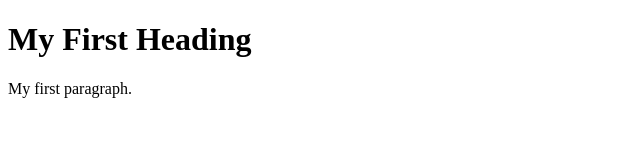
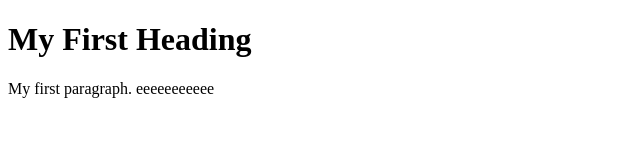
Before and after one commit to vinoygithub/gitintro, a plain HTML site: page index.html in a window 1280 px wide. Shown: the full height of the page, 0-640 px from the left. Drawn offline with Linux system fonts and the light colour scheme.

Commit message:
logn branch

```diff
--- a/index.html
+++ b/index.html
@@ -6,7 +6,7 @@
 <body>
 
 <h1>My First Heading</h1>
-<p>My first paragraph.</p>
+<p>My first paragraph. eeeeeeeeeee</p>
 
 </body>
 </html>
```
